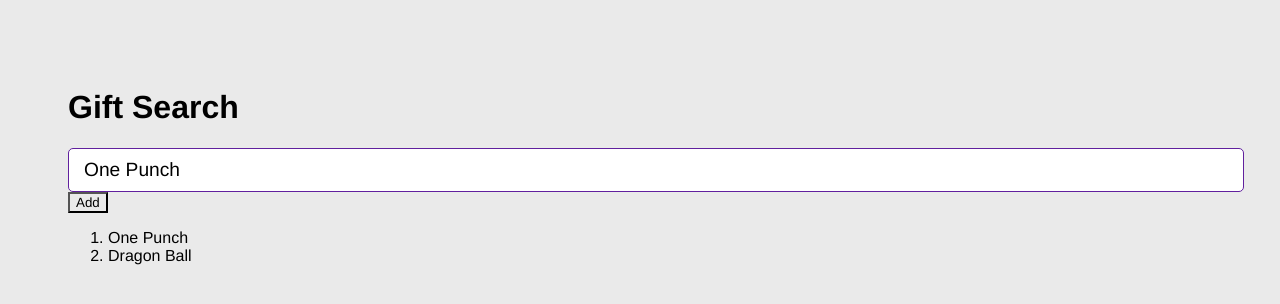
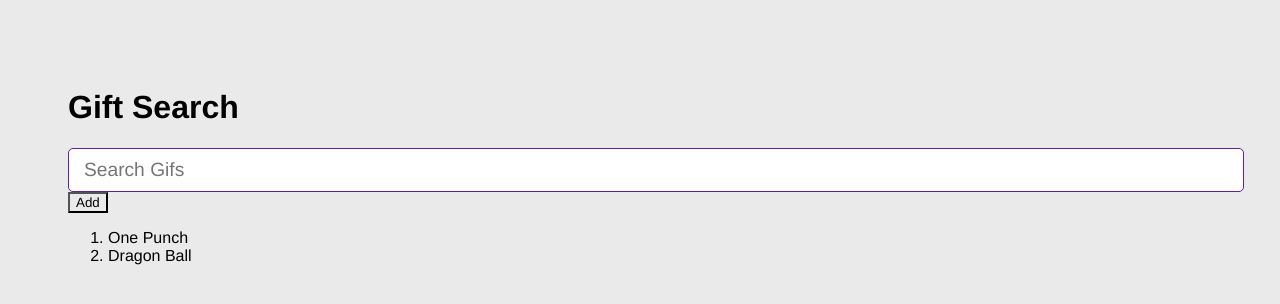
Before and after one commit to MranDvX/GifSearch, a React (Vite) app: page / in a window 1280 px wide. Shown: the top 304 px of the page. Built offline with nearby package versions, Linux system fonts and the light colour scheme.

Commit message:
feat: :bug: fix clear search, remove useState default

```diff
--- a/src/components/categories/AddCategory.jsx
+++ b/src/components/categories/AddCategory.jsx
@@ -1,7 +1,7 @@
 import { useState } from "react";
 
 export const AddCategory = ({ setCategories }) => {
-  const [inputValue, setInputValue] = useState("One Punch");
+  const [inputValue, setInputValue] = useState("");
 
   const onInputChange = ({ target }) => {
     console.log(target.value);
```
